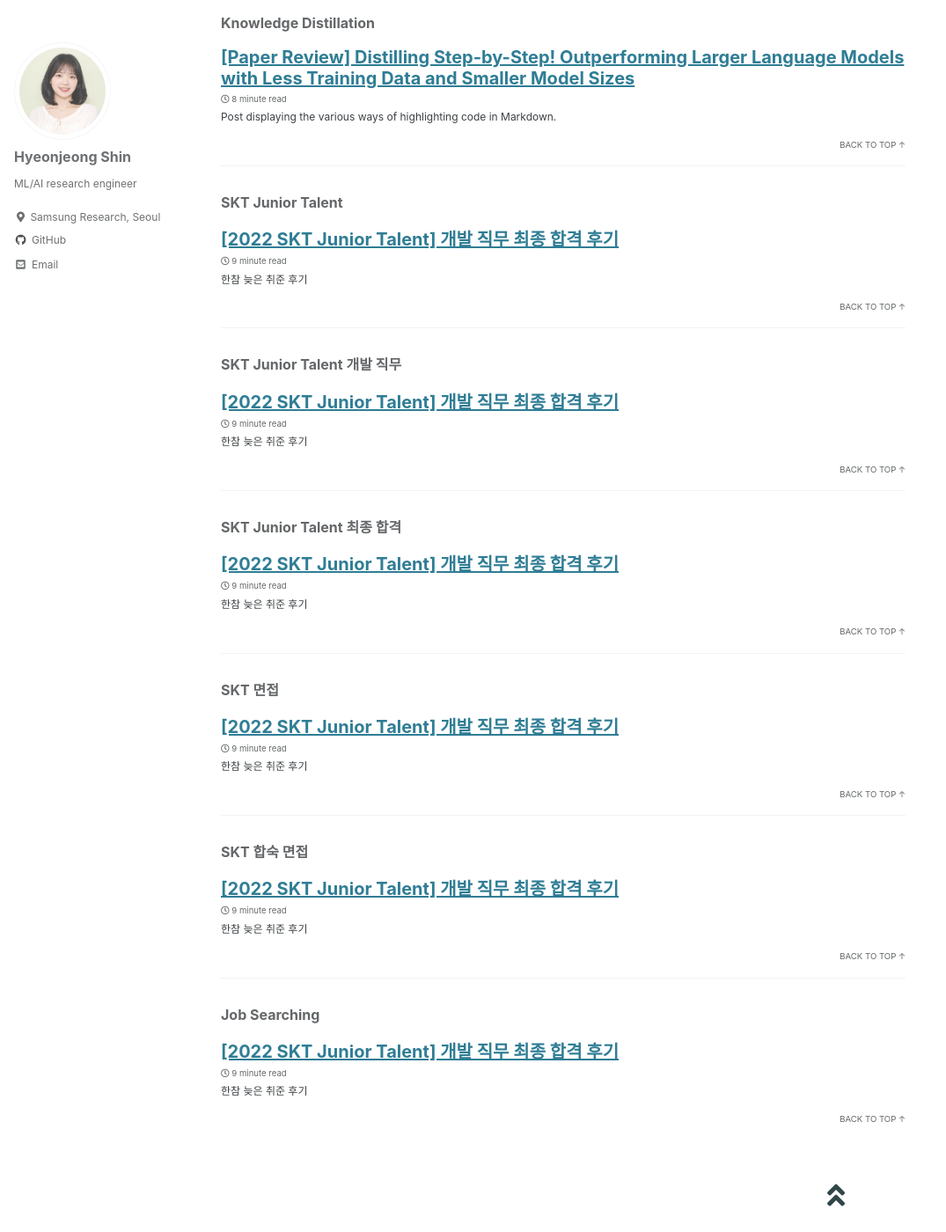
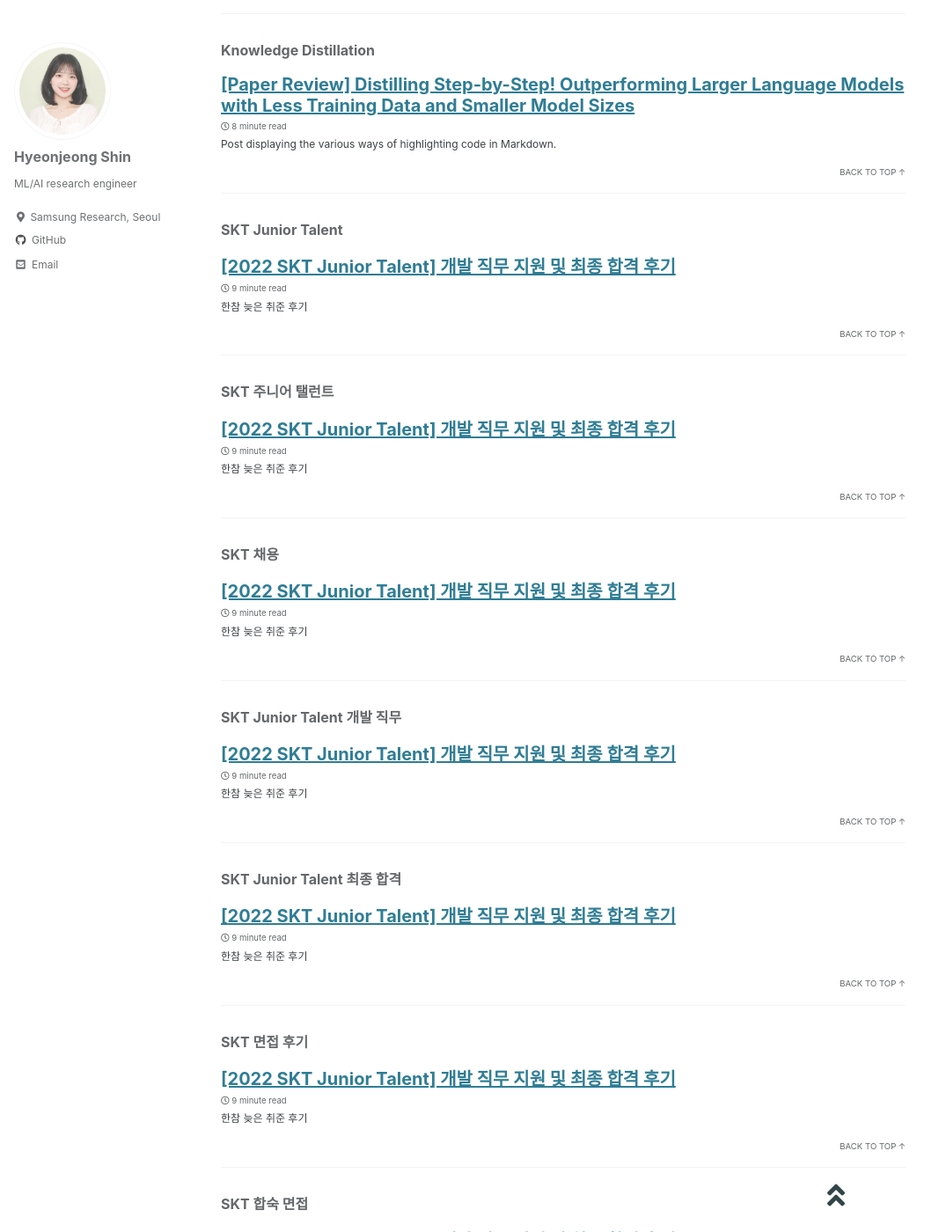
Before and after one commit to hyeonjeong1/hyeonjeong1.github.io, a Jekyll site: the page built from _pages/tag-archive.md, in a window 1280 px wide and 1400 px high, scrolled down 1442 px. Shown: the whole window at 88% size, without its empty margins (0-1075 px from the left). Built offline with Jekyll 4.4.1, drawn with Linux system fonts in a browser that asks for light colours; cached includes are drawn as plain includes; some of the changed text lies outside the part shown.

Commit message:
add hash tags

```diff
--- a/_posts/2023-08-21-skt-interview.md
+++ b/_posts/2023-08-21-skt-interview.md
@@ -1,14 +1,16 @@
 ---
-title: "[2022 SKT Junior Talent] 개발 직무 최종 합격 후기"
+title: "[2022 SKT Junior Talent] 개발 직무 지원 및 최종 합격 후기"
 excerpt: "한참 늦은 취준 후기"
 last_modified_at: 2023-08-22
 categories:
   - Job Interview
 tags:
   - SKT Junior Talent
+  - SKT 주니어 탤런트
+  - SKT 채용
   - SKT Junior Talent 개발 직무
   - SKT Junior Talent 최종 합격
-  - SKT 면접
+  - SKT 면접 후기
   - SKT 합숙 면접
   - Job Searching
 toc: true
```
